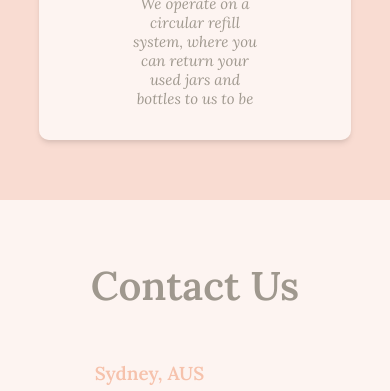
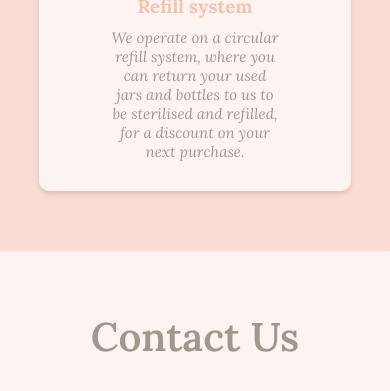
Before and after one commit to Luciaduenas/e2, a plain HTML site: page index.html in a window 390 px wide. Shown: the part 2020-2411 px from the top of the page. Drawn offline with Linux system fonts and the light colour scheme.

Commit message:
mobile ajust

```diff
--- a/style.css
+++ b/style.css
@@ -216,7 +216,7 @@ main{
     height: 280px;
     width: 200px%;
     border-radius: 10px;
-    padding: 30px;
+    padding: 30px 30px;
     box-shadow: rgba(0, 0, 0, 0.1) 0px 4px 6px -1px, rgba(0, 0, 0, 0.06) 0px 2px 4px -1px;
 }
 
@@ -234,9 +234,7 @@ main{
     font-style: italic;
     text-align: center;
     color: var(--tostado);
-    text-overflow: clip;
-    overflow:hidden ;
-    text-overflow: ellipsis
+    text-overflow: ellipsis:
 }
 
 /*CONTACT*/
@@ -486,6 +484,14 @@ footer img{
 
     .card {
         width: 80%;
+        height: fit-content;
+        padding: 30px 10px;
+
+    }
+
+    .card p{
+        font-size: 10px;
+        overflow: hidden;
     }
 
     #contact {
```
